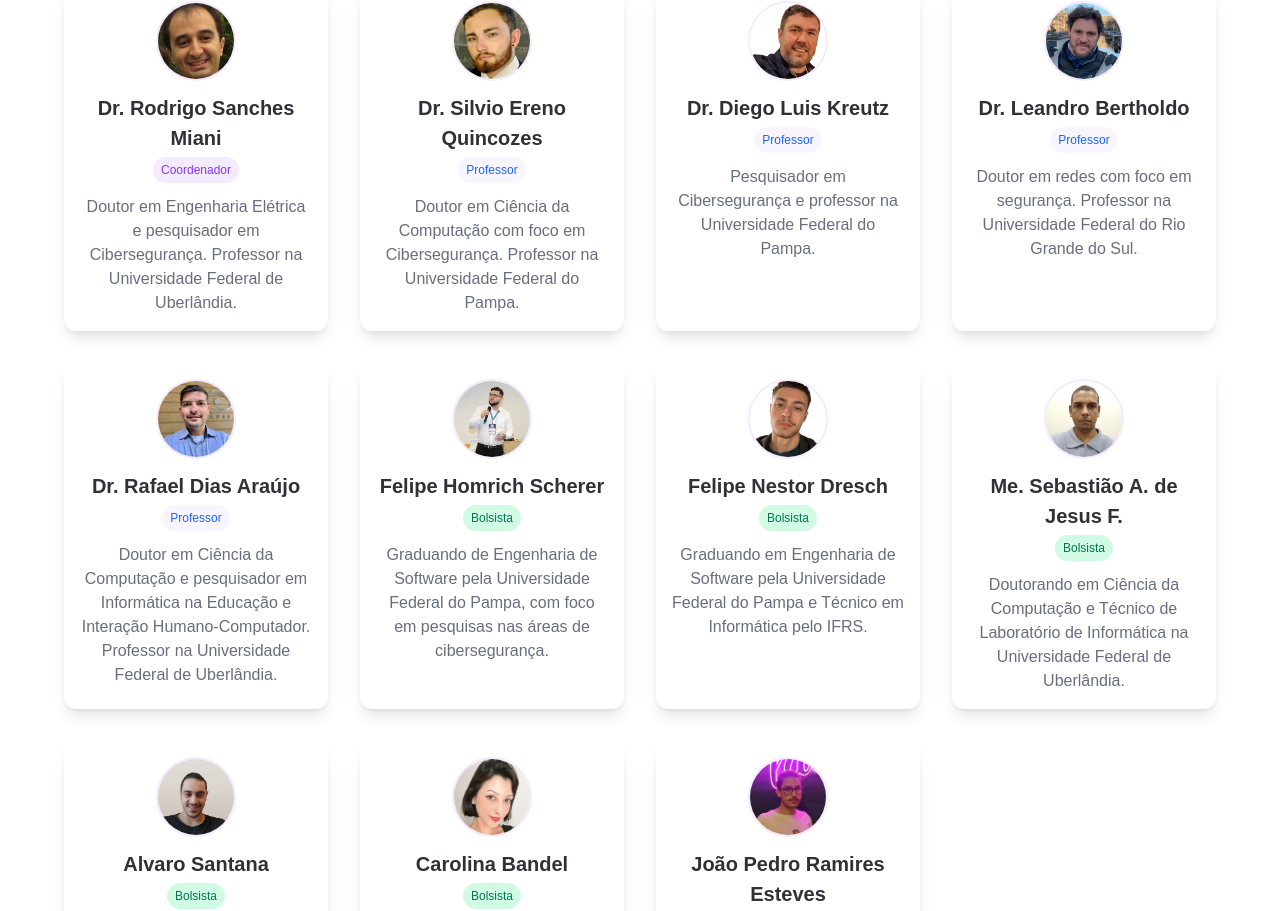
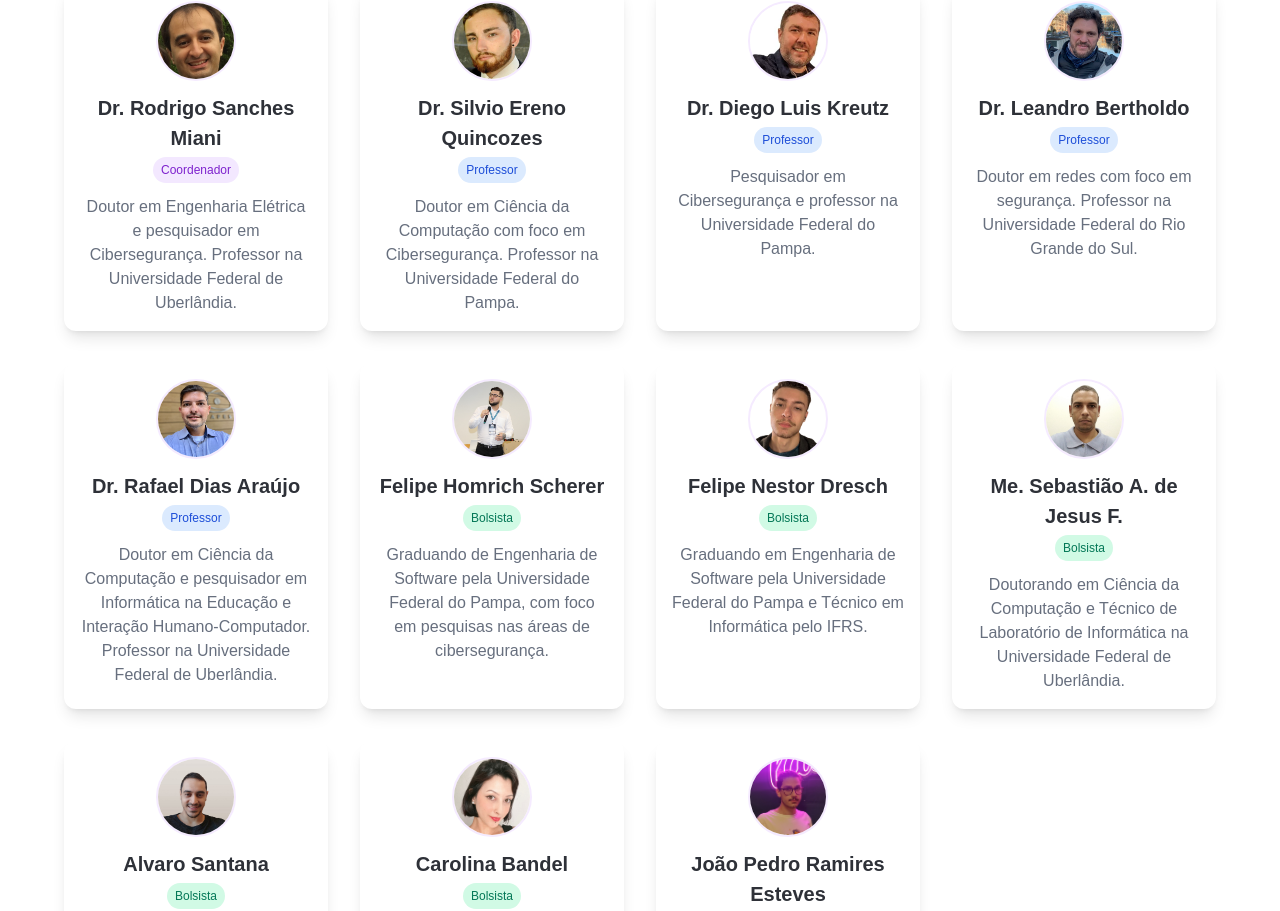
Before and after one commit to gt-rnp-lfi/gt-rnp-lfi.github.io, a Next.js app in the folder rnp-landingpage/: page / in a window 1280 px wide. Shown: the part 5380-6291 px from the top of the page. Built offline with nearby package versions, Linux system fonts and the light colour scheme.

Commit message:
fix(ui): corrigir cores das tags

```diff
--- a/rnp-landingpage/components/team-section.tsx
+++ b/rnp-landingpage/components/team-section.tsx
@@ -164,9 +164,9 @@ export default function TeamSection() {
                           key={tagIndex}
                           className={`px-[0.5rem] py-[0.25rem] rounded-full text-[0.75rem] font-medium ${
                             tag === 'Coordenador'
-                              ? 'bg-brand-surface-1 text-brand-primary'
+                              ? 'bg-purple-100 text-purple-700'
                               : tag === 'Professor'
-                              ? 'bg-brand-surface-2 text-brand-secondary'
+                              ? 'bg-blue-100 text-blue-700'
                               : 'bg-emerald-100 text-emerald-700'
                           }`}
                         >
```
